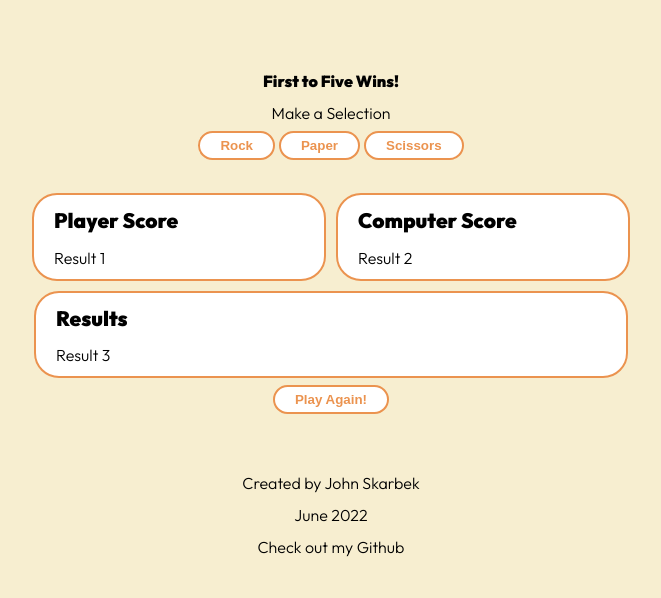
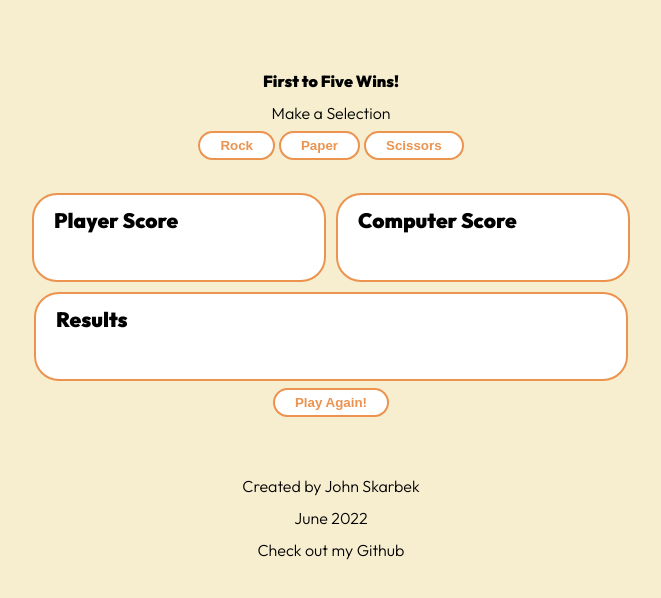
Before and after one commit to J-Skarbek/TOP-Fundamentals, a plain HTML site: page index.html in a window 1280 px wide. Shown: the part 182-780 px from the top of the page, without its empty margins (309-970 px from the left). Drawn offline with Linux system fonts and the light colour scheme.

Commit message:
Add height to the display boxes and remove placeholder values from HTML.

```diff
--- a/index.html
+++ b/index.html
@@ -34,16 +34,13 @@
             <div class="results">
                 <div class="result-box player-score">
                     <h2>Player Score</h2>
-                    <p>Result 1</p>
                 </div>
                 <div class="result-box computer-score">
                     <h2>Computer Score</h2>
-                    <p>Result 2</p>
                 </div>
             </div>
             <div class="result-box final-score">
                 <h2>Results</h2>
-                <p>Result 3</p>
             </div>
             <div class="message-box">
                 <button id="play-again">Play Again!</button>
--- a/styles.css
+++ b/styles.css
@@ -161,6 +161,7 @@ button:hover {
     border: 2px var(--med-peach) solid;
     border-radius: 25px;
     min-width: 250px;
+    height: 75px;
 }
 
 .final-score {
```
